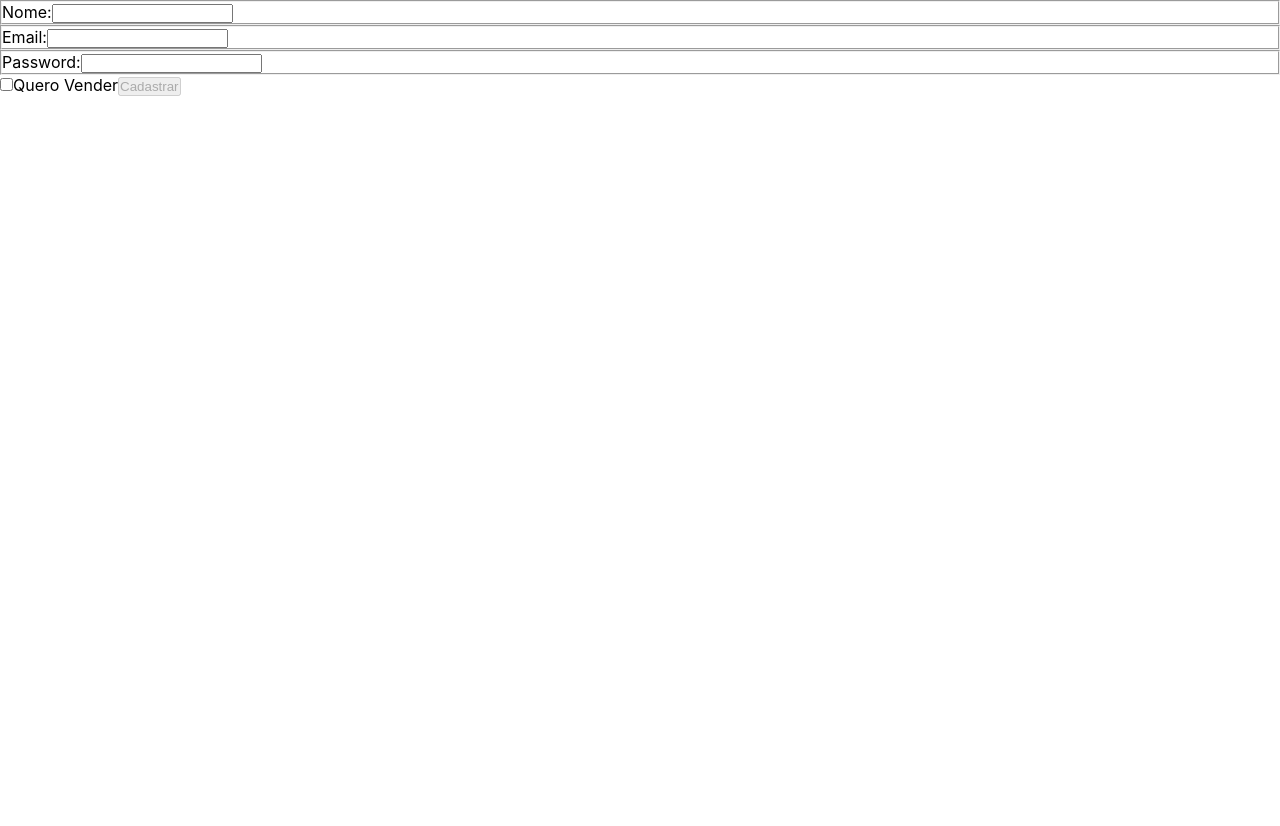
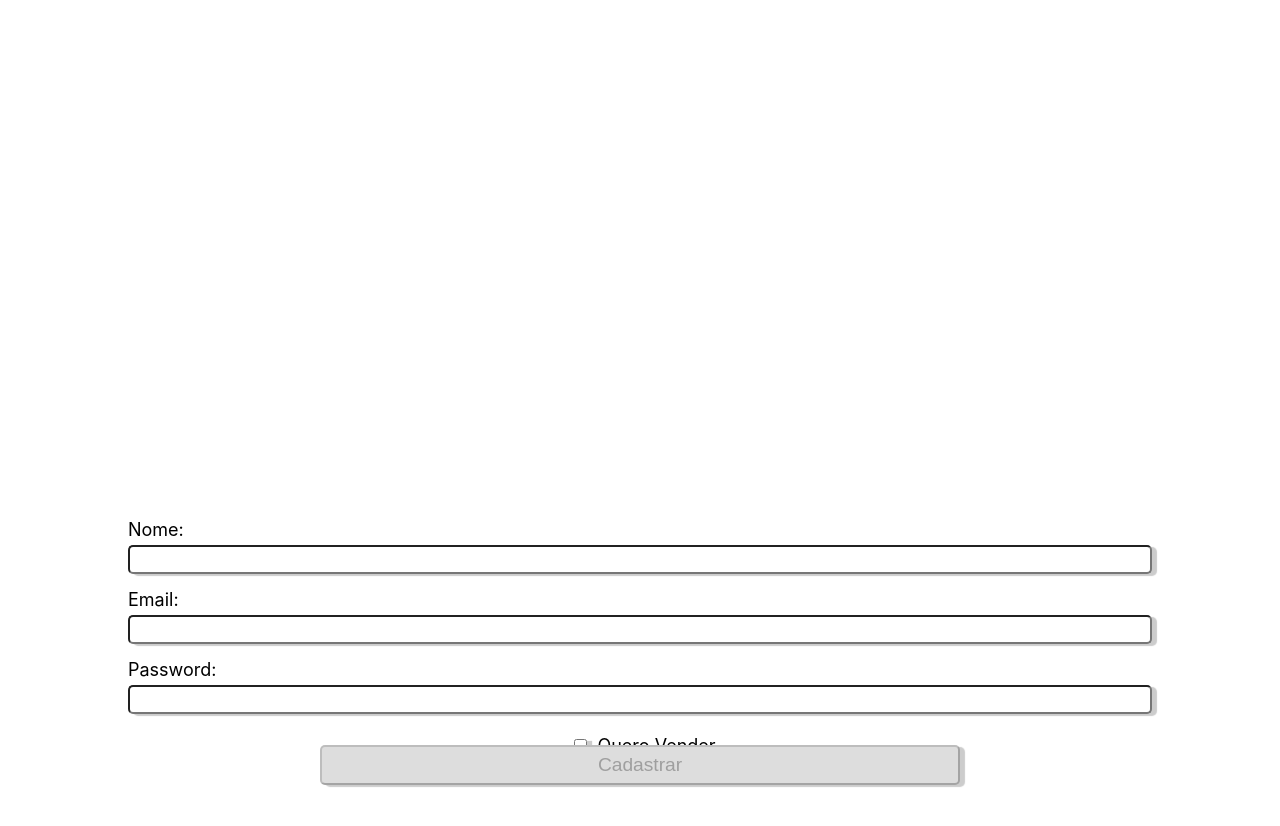
Before and after one commit to ldferrari/sd-05-trybeer, a React (Create React App) app in the folder front-end/: page /register in a window 1280 px wide. Shown: the top 826 px of the page. Before the commit the page ends 800 px from the top, so only its background shows below. Built offline with nearby package versions, Linux system fonts and the light colour scheme.

Commit message:
again css on master

```diff
--- a/front-end/src/pages/Login/index.css
+++ b/front-end/src/pages/Login/index.css
@@ -16,13 +16,15 @@
 
 .column-login fieldset {
   border: 0;
-  width: 80%;
+  width: 90%;
   display: flex;
   justify-content: center;
 }
 
 .column-login label {
+  font-size: large;
   margin: 5px 0;
+  width: 80%;
 }
 
 .column-login input {
@@ -31,14 +33,16 @@
   box-shadow: 5px 2px 1px #cccccc;
 }
 .column-login button {
+  font-size: medium;
   margin: 5px;
-  padding: 2px;
+  padding: 7px;
   border-radius: 5px;
   box-shadow: 5px 2px 1px #cccccc;
 }
 
 
 .column-login button[type='submit'] {
+  font-size: larger;
   position: absolute;
   bottom: 10px;
   margin: 5px;
@@ -48,6 +52,15 @@
   border-radius: 5px;
 }
 
+label input:not([type='checkbox']) {
+  padding: 5px;
+  width: 100%;
+}
+
+button.ready {
+  background-color: #00ff00;
+}
+
 a {
   text-decoration: none;
   color: black;
--- a/front-end/src/pages/Login/index.js
+++ b/front-end/src/pages/Login/index.js
@@ -80,6 +80,7 @@ const Login = (props) => {
           type="submit"
           disabled={ !(validEmail && validPassword) }
           onClick={ handleSubmit }
+          className={ (validEmail && validPassword) ? 'ready' : '' }
           data-testid="signin-btn"
         >
           ENTRAR
--- a/front-end/src/pages/Register/Register.jsx
+++ b/front-end/src/pages/Register/Register.jsx
@@ -60,7 +60,7 @@ const Register = (props) => {
 
   return (
     <div>
-      <form className="column">
+      <form className="column-register">
         <fieldset>
           <label htmlFor="name">
             Nome:
@@ -94,14 +94,17 @@ const Register = (props) => {
             />
           </label>
         </fieldset>
+        <fieldset className="checkbox">
           <label htmlFor="seller">
             <input
+              id="seller"
               type="checkbox"
               onClick={ adminFunction }
               data-testid="signup-seller"
             />
             Quero Vender
           </label>
+        </fieldset>
         <button
           type="submit"
           disabled={ !(validEmail && validPassword && validName) }
--- a/front-end/src/pages/Register/index.css
+++ b/front-end/src/pages/Register/index.css
@@ -1,10 +1,10 @@
-/* * {
+ * {
   margin: 0;
   padding: 0;
   box-sizing: border-box;
 }
 
-.column {
+.column-register {
   display: flex;
   flex-direction: column;
   align-items: center;
@@ -14,25 +14,32 @@
   vertical-align: middle;
 }
 
-.column fieldset {
+.column-register fieldset {
   border: 0;
-  width: 80%;
+  width: 100%;
   display: flex;
-  justify-content: flex-end;
+  justify-content: center;
 }
 
-.column label {
+.column-register label {
+  font-size: large;
   margin: 5px 0;
-  vertical-align: baseline;
+  width: 80%;
 }
 
-.column input {
+.column-register input {
   margin: 5px 0;
   border-radius: 5px;
   box-shadow: 5px 2px 1px #cccccc;
 }
 
-.column button {
+.column-register .checkbox {
+  text-align: center;
+
+}
+
+.column-register button {
+  font-size: larger;
   position: absolute;
   bottom: 10px;
   margin: 5px;
@@ -44,6 +51,15 @@
   background-color: #dddddd;
 }
 
+label input:not([type='checkbox']) {
+  padding: 5px;
+  width: 100%;
+}
+
+label input[type='checkbox'] {
+  margin: 10px;
+}
+
 button.ready {
   background-color: #00ff00;
 }
@@ -51,4 +67,4 @@ button.ready {
 a {
   text-decoration: none;
   color: black;
-} */
+}
```
Lines whose indentation alone changed are shown as unchanged.
